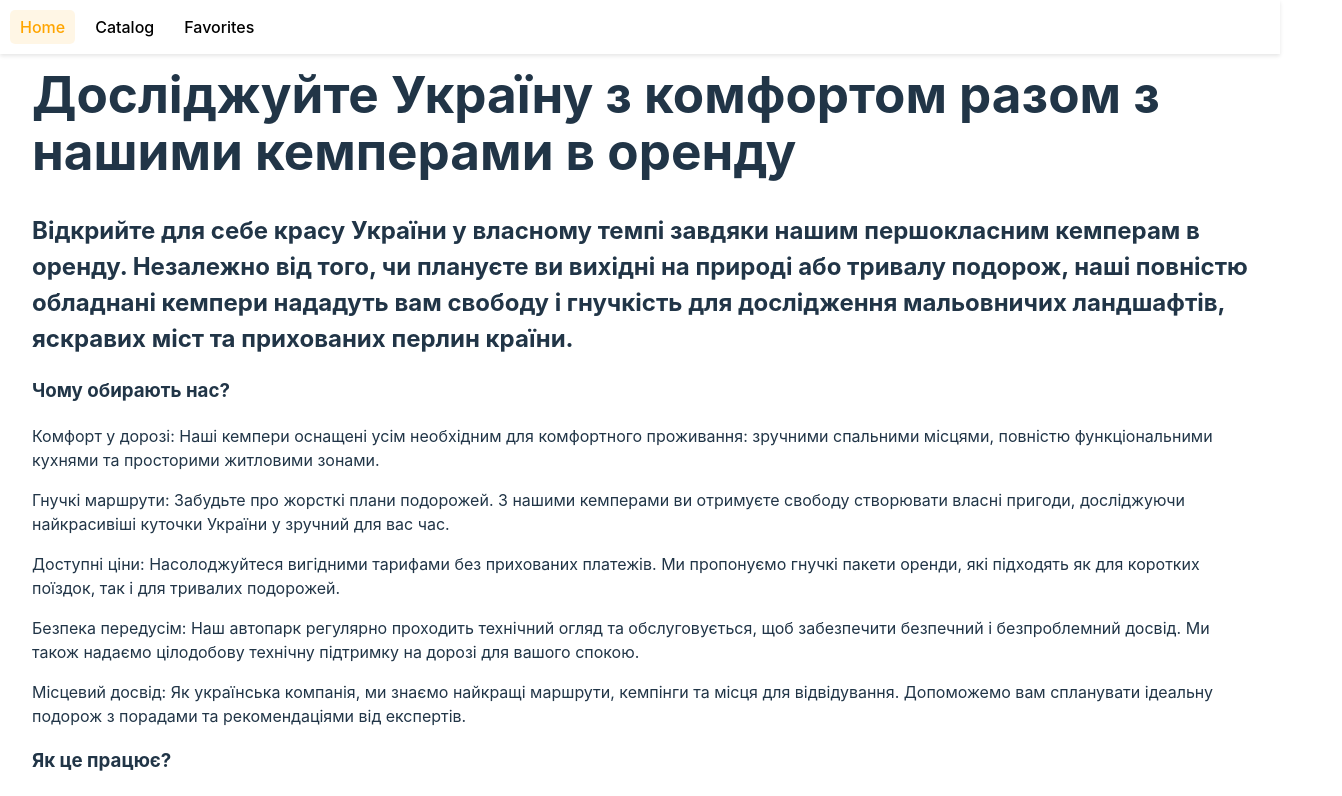
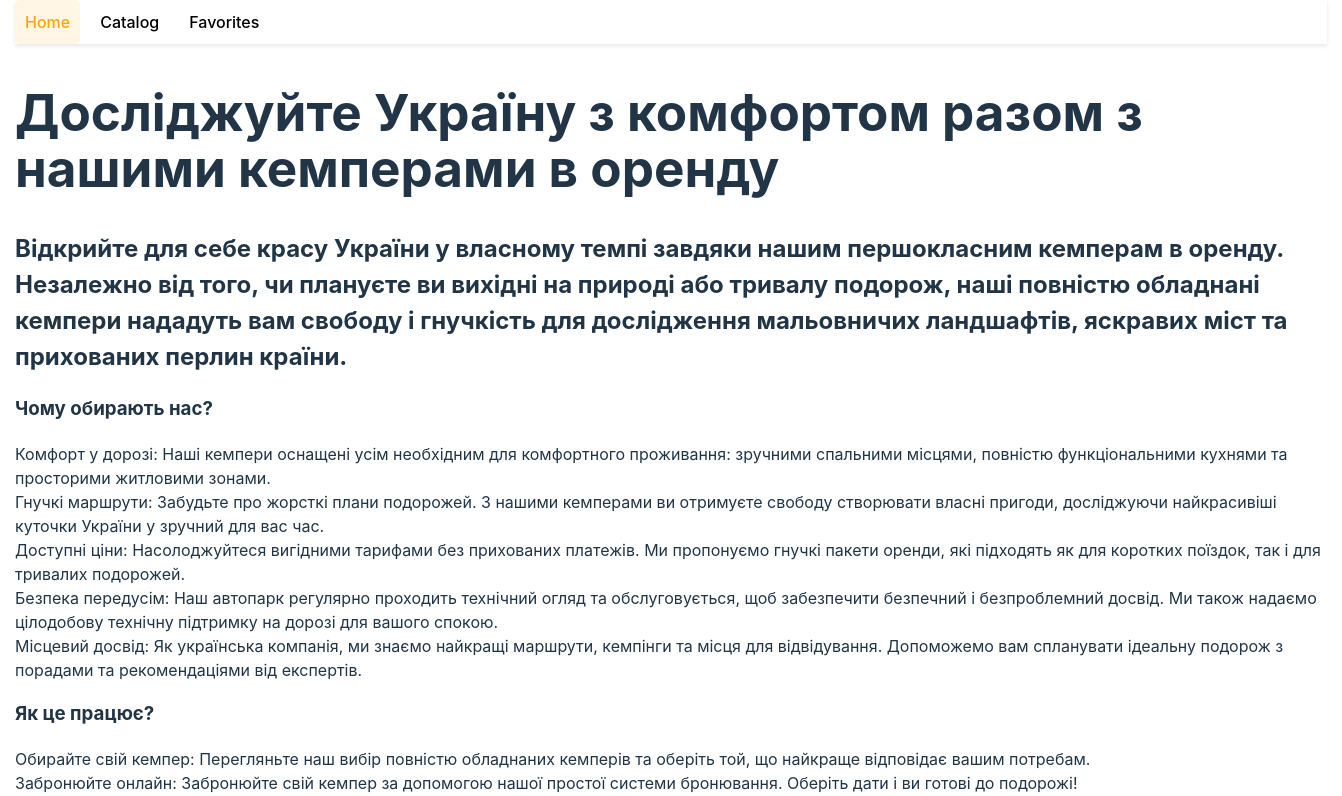
Before and after one commit to anatoliy2221/camper, a React (Vite) app: page / in a window 1280 px wide. Shown: the top 796 px of the page, 1342 px wide, since content can reach past the window. Built offline with nearby package versions, Linux system fonts and the light colour scheme.

Commit message:
fixed css CamperCard

```diff
--- a/src/App.css
+++ b/src/App.css
@@ -1,5 +1,6 @@
 #root {
-  max-width: 1440px;
+  width: 1342px;
+  padding-left: 15px;
+  padding-right: 15px;
   margin: 0 auto;
-  padding: 2rem;
 }
--- a/src/components/camperCard/CamperCard.jsx
+++ b/src/components/camperCard/CamperCard.jsx
@@ -53,23 +53,23 @@ const CamperCard = ({
             {`${adults} adults`}
           </li>
           <li className={css.camperFeaturesItem}>
-            <img src={transmis}></img>
+            <img src={transmis} width={20}></img>
             {transmission}
           </li>
           <li className={css.camperFeaturesItem}>
-            <img src={patrol}></img>
+            <img src={patrol} width={20}></img>
             {engine}
           </li>
           <li className={css.camperFeaturesItem}>
-            <img src={kitchen}></img>
+            <img src={kitchen} width={20}></img>
             {details.kitchen ? 'Kitchen' : 'No Kitchen'}
           </li>
           <li className={css.camperFeaturesItem}>
-            <img src={beds}></img>
+            <img src={beds} width={20}></img>
             {`${details.beds} beds`}
           </li>
           <li className={css.camperFeaturesItem}>
-            <img src={airConditioner}></img>
+            <img src={airConditioner} width={20}></img>
             {details.airConditioner ? 'AC' : 'No AC'}
           </li>
         </ul>
--- a/src/components/camperCard/CamperCard.module.css
+++ b/src/components/camperCard/CamperCard.module.css
@@ -1,11 +1,9 @@
 .camperItem {
   display: flex;
   align-items: center;
-  border: 1px solid #ddd;
-  border-radius: 8px;
-  margin-bottom: 20px;
   background-color: #fff;
-  box-shadow: 0px 4px 6px rgba(0, 0, 0, 0.1);
+  width: 840px;
+  gap: 24px;
 }
 
 .camperImage {
@@ -16,16 +14,15 @@
 }
 
 .camperInfo {
-  padding: 20px;
   display: flex;
   flex-direction: column;
+  width: 526px;
 }
 
 .camperHeader {
   display: flex;
-
   align-items: center;
-  margin-bottom: 10px;
+  margin-bottom: 8px;
 }
 
 .camperName {
@@ -39,7 +36,6 @@
   flex-grow: 1;
   font-weight: 600;
   font-size: 1.2em;
-
   line-height: 1.25;
   color: #101828;
 }
@@ -47,6 +43,7 @@
 .camperWrapper {
   display: flex;
   align-items: center;
+  margin-bottom: 24px;
 }
 
 .camperFavorite {
@@ -63,16 +60,16 @@
 
 .camperDescription {
   font-size: 16px;
-
   line-height: 1.5;
   color: #475467;
+  margin-bottom: 24px;
 }
 
 .camperFeatures {
   display: flex;
   flex-wrap: wrap;
   gap: 15px;
-  margin-top: 10px;
+  margin-bottom: 24px;
 }
 
 .camperFeaturesItem {
@@ -84,22 +81,18 @@
 
   border-radius: 100px;
   padding: 12px 18px;
-  width: 126px;
-  height: 44px;
-
   background: #f2f4f7;
-  mix-blend-mode: multiply;
 }
 
 .camperFeatures p {
   flex: 1 1 auto;
-  margin: 0;
+  margin-bottom: 0;
   font-size: 14px;
   color: #777;
 }
 
 .showMore {
-  margin-top: 20px;
+  /* margin-top: 20px; */
   padding: 10px 15px;
   background-color: #ff6347;
   color: white;
--- a/src/components/camperList/CamperList.jsx
+++ b/src/components/camperList/CamperList.jsx
@@ -2,25 +2,24 @@ import { useSelector } from 'react-redux';
 import { selectCampers } from '../../redux/campers/selectors';
 import CamperCard from '../camperCard/CamperCard';
 
-import styles from './CamperList.module.css';
+import css from './CamperList.module.css';
 import FilterBar from '../filterBar/filterBar';
 
 const CamperList = ({ openModal }) => {
   const campers = useSelector(selectCampers);
 
   return (
-    <div className={styles.container}>
-      <div></div>
-      <div className={styles.vehicleTypeContainer}>
+    <div className={css.contentContainer}>
+      <div className={css.vehicleTypeContainer}>
         <FilterBar />
       </div>
-      <div className={styles.camperListContainer}>
+      <div className={css.camperListContainer}>
         {!campers.length ? (
           <p>Campers data empty!</p>
         ) : (
-          <ul className={styles.camperList}>
+          <ul className={css.camperList}>
             {campers.map((camper) => (
-              <li key={camper._id} className={styles.camperListItem}>
+              <li key={camper._id} className={css.camperListItem}>
                 <CamperCard {...camper} openModal={openModal} />
               </li>
             ))}
--- a/src/components/camperList/CamperList.module.css
+++ b/src/components/camperList/CamperList.module.css
@@ -1,7 +1,7 @@
-.container {
+.contentContainer {
     display: flex;
-    gap: 40px;
-    padding: 20px;
+    gap: 64px;
+
 }
 
 .camperList {
@@ -14,5 +14,8 @@
 }
 
 .camperListItem {
-    margin-bottom: 20px;
+    padding: 24px;
+    border: 1px solid #ddd;
+    border-radius: 8px;
+    box-shadow: 0px 4px 6px rgba(0, 0, 0, 0.1);
 }
--- a/src/components/navigation/Navigation.jsx
+++ b/src/components/navigation/Navigation.jsx
@@ -8,6 +8,8 @@ const buildLinkClass = ({ isActive }) => {
 
 const Navigation = () => {
   return (
+
+    <header className={css.headerContainer}>
       <nav className={css.nav}>
         <NavLink to="/" className={buildLinkClass}>
           Home
@@ -19,6 +21,8 @@ const Navigation = () => {
           Favorites
         </NavLink>
       </nav>
+    </header>
+
   );
 };
 
--- a/src/components/navigation/Navigation.module.css
+++ b/src/components/navigation/Navigation.module.css
@@ -1,21 +1,18 @@
+.headerContainer {
+    margin-bottom: 40px;
+}
+
 .nav {
     display: flex;
     gap: 10px;
-    margin-bottom: 20px;
-    position: fixed;
-    top: 0;
-    left: 0;
-    width: 100%;
-    padding: 10px;
     background-color: white;
-    z-index: 1000;
     box-shadow: 0 2px 4px rgba(0, 0, 0, 0.1);
 }
 
 .link {
     color: black;
     text-decoration: none;
-    padding: 5px 10px;
+    padding: 10px;
     border-radius: 5px;
 }
 
--- a/src/index.css
+++ b/src/index.css
@@ -41,3 +41,7 @@ ol {
   margin: 0;
   padding: 0;
 }
+
+p {
+  margin: 0;
+}
--- a/src/pages/Home.jsx
+++ b/src/pages/Home.jsx
@@ -1,6 +1,5 @@
 const Home = () => {
     return (
-        <>
         <div>
             <h1>
                 Досліджуйте Україну з комфортом разом з нашими кемперами в оренду
@@ -77,7 +76,6 @@ const Home = () => {
                 кемперів та забронюйте наступну пригоду всього в кілька кліків.
             </p>
         </div>
-        </>
     );
 };
 
```
Lines whose indentation alone changed are shown as unchanged.
